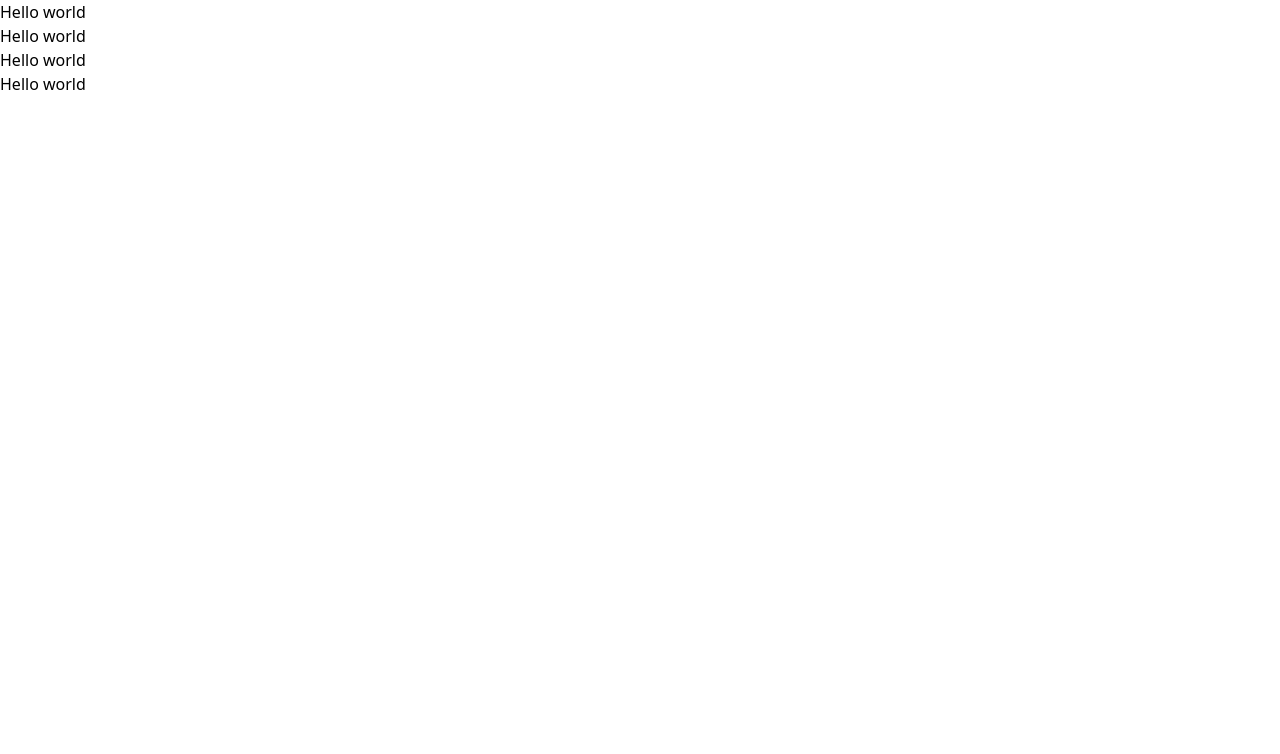
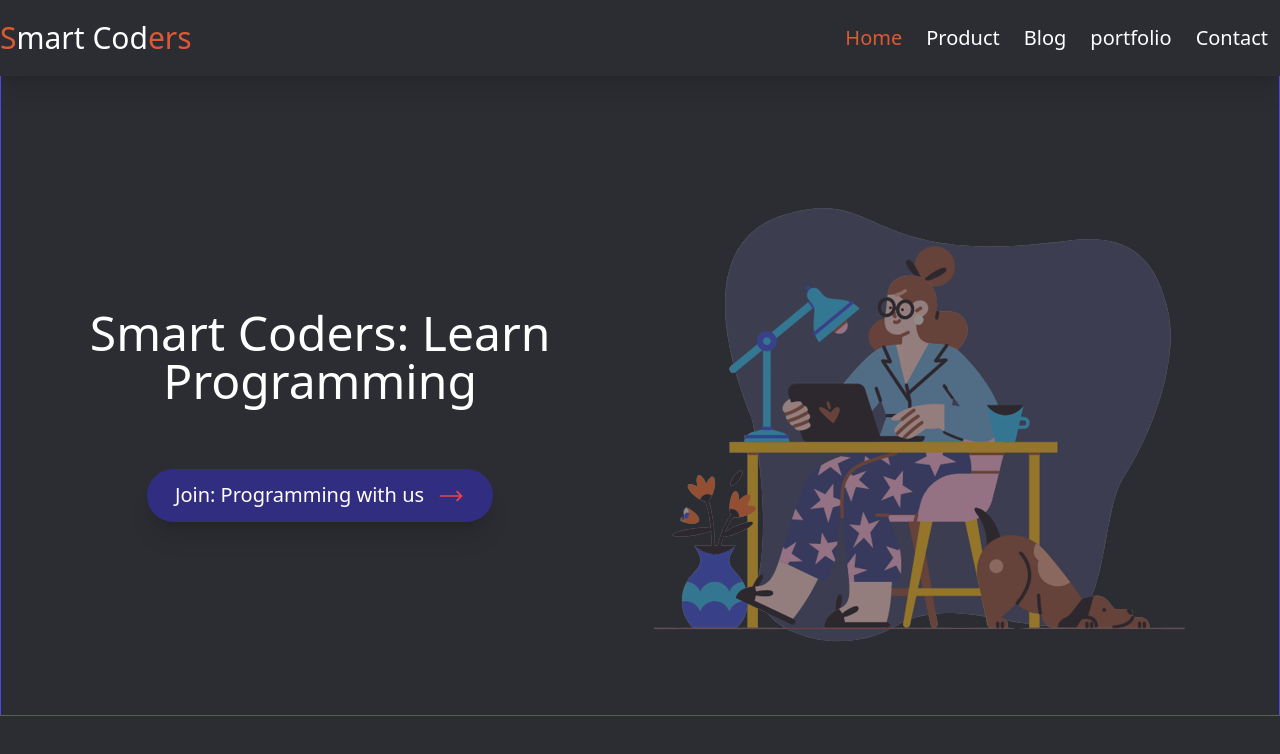
Before and after one commit to moon139565/Tailwind-project, a website built with Vite: page index.html in a window 1280 px wide. Built offline with nearby package versions, Linux system fonts and the light colour scheme.

Commit message:
hero section

```diff
--- a/index.html
+++ b/index.html
@@ -7,10 +7,39 @@
     <!-- css file link add  -->
     <link rel="stylesheet" href="./css/main.css">
 </head>
-<body>
-    <h1>Hello world</h1>
-    <h2>Hello world</h2>
-    <h3>Hello world</h3>
-    <h4>Hello world</h4>
+<body class="bg-[#2B2D33]">
+
+    <nav class="bg-[#2B2D33] shadow-xl">
+        <div class="container mx-auto">
+            <div class="sm:flex justify-between items-center py-5">
+                <div class="text-center pb-2 sm:pb-0">
+                    <a href="#" class="text-white text-xl sm:text-3xl"><span class="text-[#DD5935]">S</span>mart Cod<span class="text-[#DD5935]">ers</span></a>
+                </div>
+                <ul class="sm:flex text-white text-xl text-center border-t sm:border-none pt-2 sm:pt-0">
+                    <li><a href="#" class="p-3 text-[#DD5935]">Home</a></li>
+                    <li><a href="#" class="p-3 hover:text-[#DD5935]">Product</a></li>
+                    <li><a href="#" class="p-3 hover:text-[#DD5935]">Blog</a></li>
+                    <li><a href="#" class="p-3 hover:text-[#DD5935]">portfolio</a></li>
+                    <li><a href="#" class="p-3 hover:text-[#DD5935]">Contact</a></li>
+                </ul>
+            </div>
+        </div>
+    </nav>
+
+    <header>
+        <div class="container mx-auto border border-indigo-600 border-t-0 h-[80vh] px-10 pt-10 text-white sm:flex items-center text-center justify-around">
+            <div>
+                <h1 class="text-2xl sm:text-5xl mb-5 sm:mb-16">Smart Coders: Learn <br> Programming</h1>
+                <button class="bg-indigo-900 px-7 py-3 rounded-full text-xl shadow-xl hover:bg-indigo-950">Join: Programming with us <svg xmlns="http://www.w3.org/2000/svg" fill="none" viewBox="0 0 24 24" stroke-width="1.5" stroke="currentColor" class="w-7 inline-block text-red-500 ml-2 animate-ping">
+                    <path stroke-linecap="round" stroke-linejoin="round" d="M17.25 8.25L21 12m0 0l-3.75 3.75M21 12H3" /></svg></button>
+            </div>
+            <div>
+                <img class="animate-pulse" src="./images/hero-img.png" alt="">
+            </div>
+        </div>
+    </header>
+
+
+
 </body>
 </html>
```
Also changed, not shown: images/backEnd.png (added), images/client-01.png (added), images/client-02.png (added), images/client-03.png (added), images/client-04.png (added), images/client-05.png (added), images/client-06.png (added), images/client-07.png (added), images/client-08.png (added), images/client-09.png (added), images/frontEnd.png (added), images/hero-img.png (added), images/javascript.png (added).
